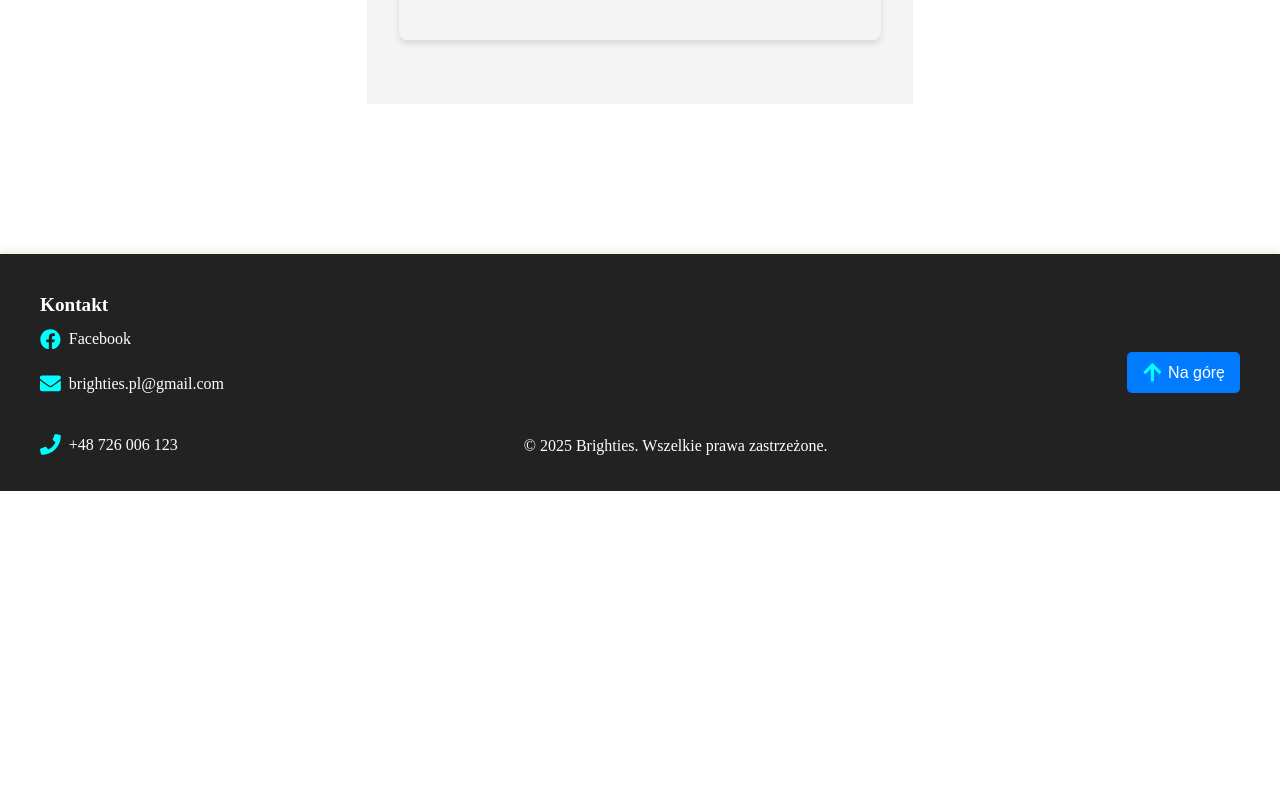
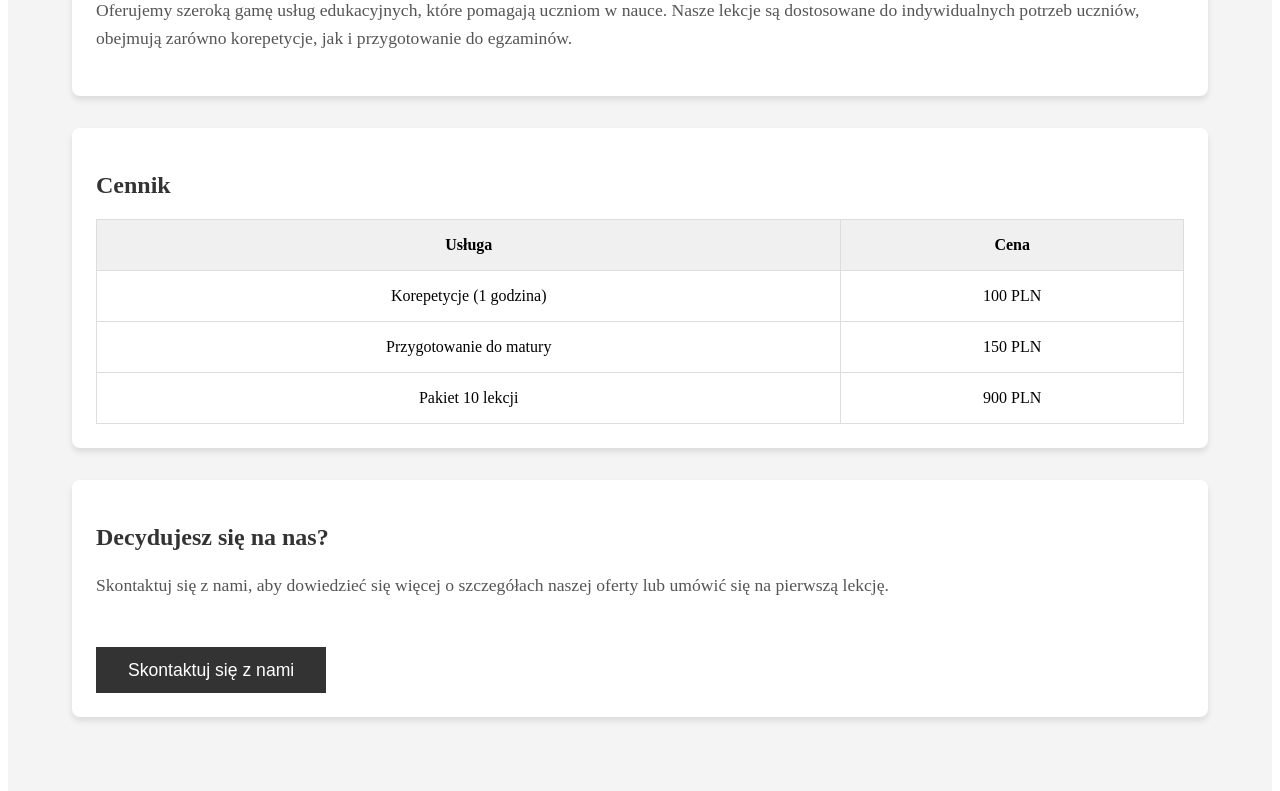
Before and after one commit to Bartek1568/FrontEnd_Brighties, a React (Vite) app: page /offer in a window 1280 px wide. Shown: the part 309-1100 px from the top of the page. Before the commit the page ends 800 px from the top, so only its background shows below. Built offline with nearby package versions, Linux system fonts and the light colour scheme.

Commit message:
Filled Offer page & made logo redirect to home page

```diff
--- a/src/components/NavBar/NavBar.jsx
+++ b/src/components/NavBar/NavBar.jsx
@@ -1,5 +1,5 @@
 import { useState } from "react";
-import { Link } from "react-router-dom";  // Importuj Link z react-router-dom
+import { Link } from "react-router-dom";
 import "./NavBar.css";
 import { FaFacebook } from "react-icons/fa";
 import logo from "../../assets/brighties.png";
@@ -10,7 +10,9 @@ export default function Navbar() {
     return (
         <nav className="navbar">
             <div className="container">
-                <img src={logo} alt="Website Logo" className="logo" />
+                <Link to="/" className="logo-link">
+                    <img src={logo} alt="Website Logo" className="logo" />
+                </Link>
 
                 {/* Przycisk hamburger */}
                 <button
--- a/src/pages/Offer/Offer.css
+++ b/src/pages/Offer/Offer.css
@@ -1,16 +1,54 @@
 .offer {
-    padding: 20px;
+    padding: 2rem;
     background-color: #f4f4f4;
+}
+
+.offer-section, .pricing-section, .contact-request-section {
+    margin-bottom: 2rem;
+    background-color: white;
+    padding: 1.5rem;
     border-radius: 8px;
     box-shadow: 0px 4px 6px rgba(0, 0, 0, 0.1);
 }
 
-.offer h1 {
-    font-size: 2rem;
+h1, h2 {
     color: #333;
 }
 
-.offer p {
-    font-size: 1.2rem;
+.offer-section p, .pricing-section p, .contact-request-section p {
+    font-size: 1.1rem;
     color: #555;
+    line-height: 1.6;
 }
+
+.pricing-table {
+    width: 100%;
+    margin-top: 1rem;
+    border-collapse: collapse;
+}
+
+.pricing-table th, .pricing-table td {
+    padding: 1rem;
+    border: 1px solid #ddd;
+    text-align: center;
+}
+
+.pricing-table th {
+    background-color: #f0f0f0;
+}
+
+.cta-button {
+    background-color: #333;
+    color: white;
+    padding: 0.8rem 2rem;
+    text-align: center;
+    font-size: 1.1rem;
+    border: none;
+    cursor: pointer;
+    margin-top: 2rem;
+    transition: background-color 0.3s ease;
+}
+
+.cta-button:hover {
+    background-color: #555;  /* Kolor przy hover */
+}
--- a/src/pages/Offer/Offer.jsx
+++ b/src/pages/Offer/Offer.jsx
@@ -1,11 +1,57 @@
 import React from "react";
+import { Link } from "react-router-dom";  // Do linkowania do strony kontaktu
 import "./Offer.css";
 
 export default function Offer() {
     return (
         <div className="offer">
-            <h1>Nasza oferta</h1>
-            <p>Na tej stronie możesz zaprezentować ofertę Twojej firmy.</p>
+            {/* Pierwsza sekcja - Co oferujemy */}
+            <section className="offer-section">
+                <h1>Co oferujemy</h1>
+                <p>
+                    Oferujemy szeroką gamę usług edukacyjnych, które pomagają uczniom w nauce.
+                    Nasze lekcje są dostosowane do indywidualnych potrzeb uczniów, obejmują
+                    zarówno korepetycje, jak i przygotowanie do egzaminów.
+                </p>
+            </section>
+
+            {/* Druga sekcja - Cennik */}
+            <section className="pricing-section">
+                <h2>Cennik</h2>
+                <table className="pricing-table">
+                    <thead>
+                    <tr>
+                        <th>Usługa</th>
+                        <th>Cena</th>
+                    </tr>
+                    </thead>
+                    <tbody>
+                    <tr>
+                        <td>Korepetycje (1 godzina)</td>
+                        <td>100 PLN</td>
+                    </tr>
+                    <tr>
+                        <td>Przygotowanie do matury</td>
+                        <td>150 PLN</td>
+                    </tr>
+                    <tr>
+                        <td>Pakiet 10 lekcji</td>
+                        <td>900 PLN</td>
+                    </tr>
+                    </tbody>
+                </table>
+            </section>
+
+            {/* Trzecia sekcja - Prośba o kontakt */}
+            <section className="contact-request-section">
+                <h2>Decydujesz się na nas?</h2>
+                <p>
+                    Skontaktuj się z nami, aby dowiedzieć się więcej o szczegółach naszej oferty lub umówić się na pierwszą lekcję.
+                </p>
+                <Link to="/contact">
+                    <button className="cta-button">Skontaktuj się z nami</button>
+                </Link>
+            </section>
         </div>
     );
 }
```
